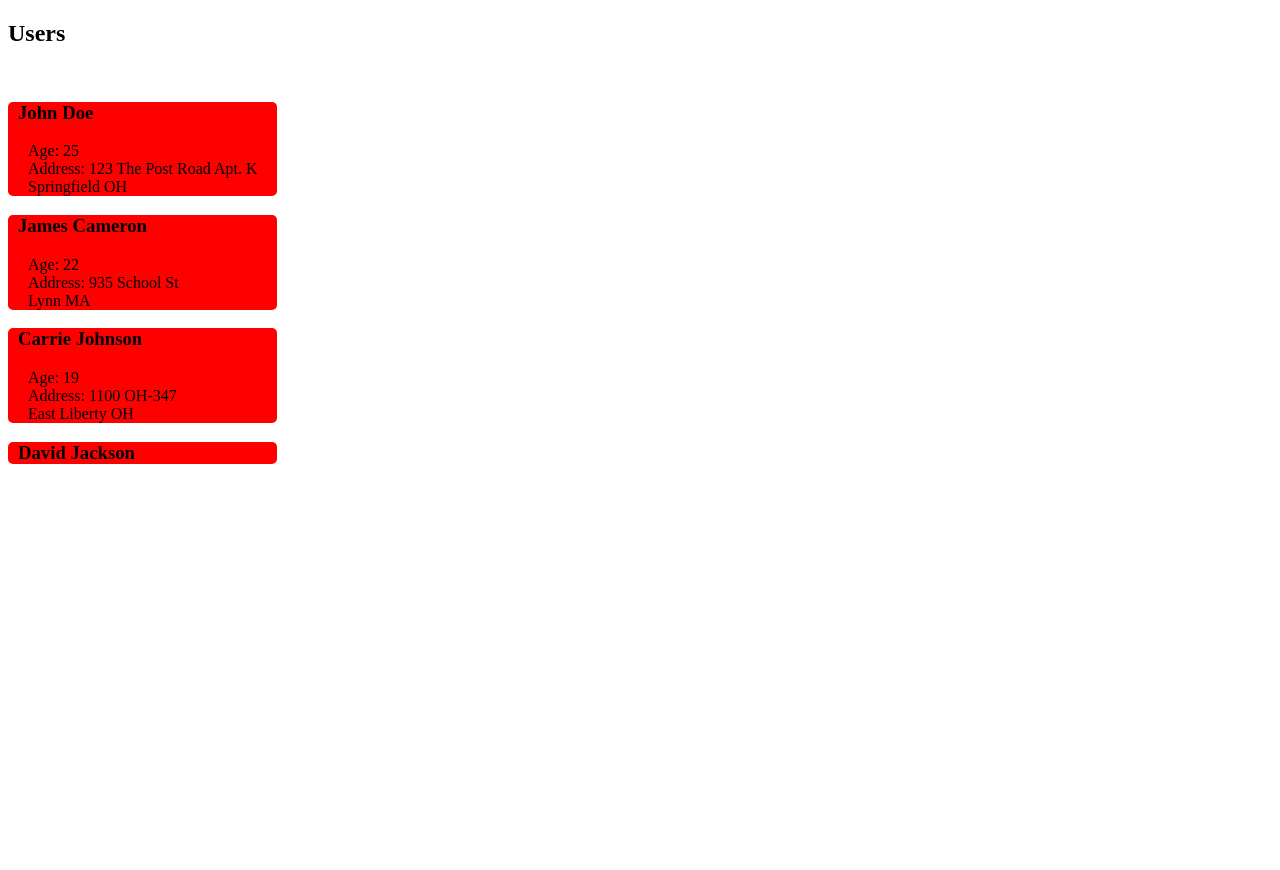
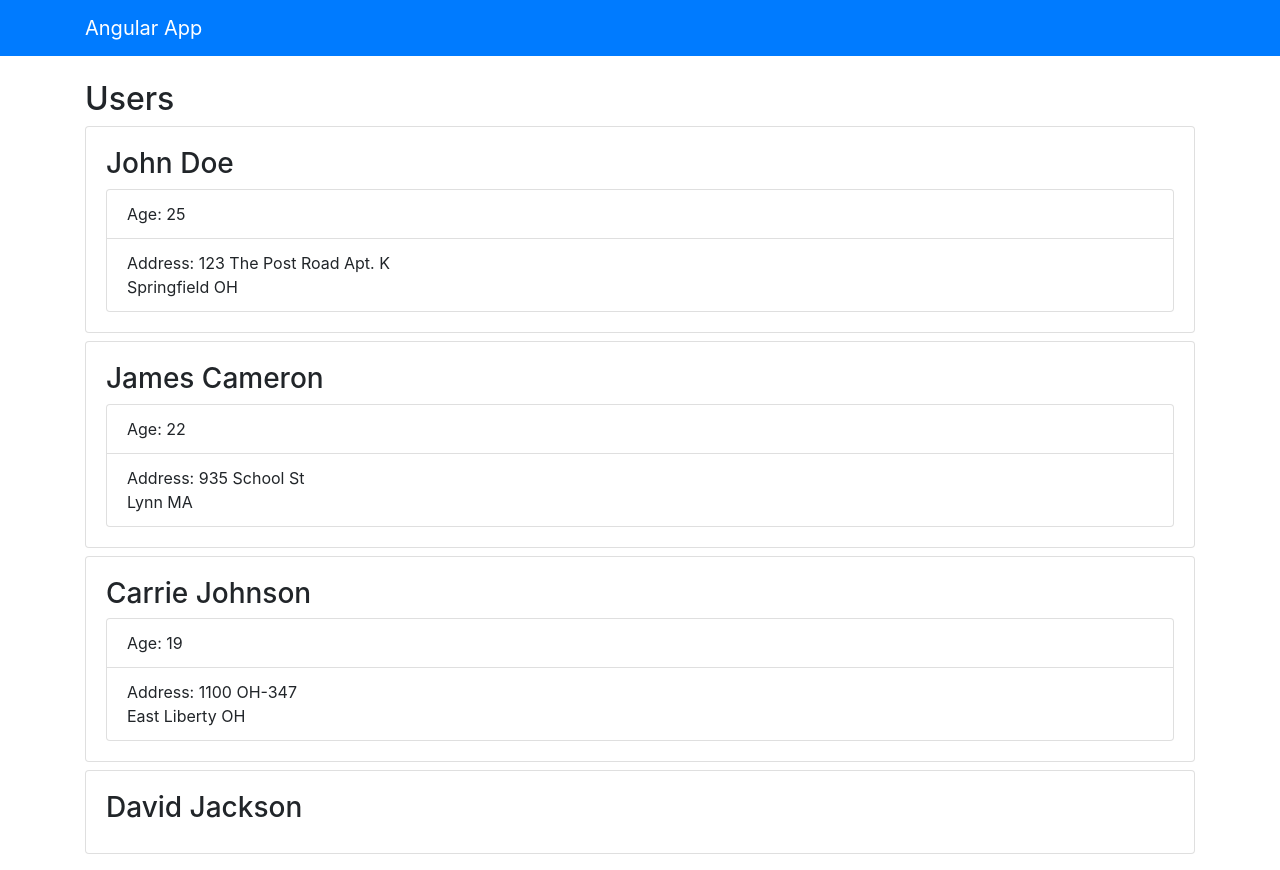
Before and after one commit to stephenKise/ng-class, an Angular app: page / in a window 1280 px wide. Before the commit the page ends 800 px from the top, so only its background shows below. Built offline with nearby package versions, Linux system fonts and the light colour scheme.

Commit message:
Add Bootstrap to the app

```diff
--- a/angular.json
+++ b/angular.json
@@ -23,9 +23,14 @@
               "src/assets"
             ],
             "styles": [
-              "src/styles.css"
+              "src/styles.css",
+              "./node_modules/bootstrap/dist/css/bootstrap.css"
             ],
-            "scripts": []
+            "scripts": [
+              "./node_modules/jquery/dist/jquery.js",
+              "./node_modules/popper.js/dist/umd/popper.js",
+              "./node_modules/bootstrap/dist/js/bootstrap.js"
+            ]
           },
           "configurations": {
             "production": {
@@ -72,9 +77,14 @@
             "tsConfig": "src/tsconfig.spec.json",
             "karmaConfig": "src/karma.conf.js",
             "styles": [
-              "src/styles.css"
+              "src/styles.css",
+              "./node_modules/bootstrap/dist/css/bootstrap.css"
             ],
-            "scripts": [],
+            "scripts": [
+              "./node_modules/jquery/dist/jquery.js",
+              "./node_modules/popper.js/dist/umd/popper.js",
+              "./node_modules/bootstrap/dist/js/bootstrap.js"
+            ],
             "assets": [
               "src/favicon.ico",
               "src/assets"
--- a/src/app/app.component.html
+++ b/src/app/app.component.html
@@ -1 +1,4 @@
-<app-users></app-users>
+<app-navbar></app-navbar>
+<div class="container">
+    <app-users></app-users>
+</div>
--- a/src/app/app.module.ts
+++ b/src/app/app.module.ts
@@ -2,8 +2,9 @@
 import { NgModule } from '@angular/core'
 
 import { AppComponent } from './app.component'
-import { UserComponent } from './components/user/user.component';
+import { UserComponent } from './components/user/user.component'
 import { UsersComponent } from './components/users/users.component'
+import { NavbarComponent } from './components/navbar/navbar.component'
 
 
 @NgModule({
@@ -11,6 +12,7 @@
     AppComponent,
     UserComponent,
     UsersComponent,
+    NavbarComponent,
   ],
   imports: [
     BrowserModule
--- /dev/null
+++ b/src/app/components/navbar/navbar.component.html
@@ -0,0 +1,5 @@
+<nav class="navbar navbar-dark bg-primary mb-4">
+  <div class="container">
+    <a href="#" class="navbar-brand">Angular App</a>
+  </div>
+</nav>
--- /dev/null
+++ b/src/app/components/navbar/navbar.component.ts
@@ -0,0 +1,15 @@
+import { Component, OnInit } from '@angular/core';
+
+@Component({
+  selector: 'app-navbar',
+  templateUrl: './navbar.component.html',
+  styleUrls: ['./navbar.component.css']
+})
+export class NavbarComponent implements OnInit {
+
+  constructor() { }
+
+  ngOnInit() {
+  }
+
+}
--- a/src/app/components/users/users.component.html
+++ b/src/app/components/users/users.component.html
@@ -1,15 +1,15 @@
-<div class="Users">
+<div>
   <h2>Users</h2>
-  <ul *ngIf="loaded && users?.length > 0; else noUsers">
-    <li *ngFor="let user of users">
+  <ul class="list-unstyled" *ngIf="loaded && users?.length > 0; else noUsers">
+    <li class="card card-body mb-2" *ngFor="let user of users">
       <h3>
         {{user.firstName}} {{user.lastName}}
       </h3>
-      <ul *ngIf="showExtended && user.age && user.address">
-        <li>
+      <ul class="list-group" *ngIf="showExtended && user.age && user.address">
+        <li class="list-group-item">
           Age: {{user.age}}
         </li>
-        <li>
+        <li class="list-group-item">
           Address: {{user.address.street}} <br/>
           {{user.address.city}} {{user.address.state}}
         </li>
```
Also changed, not shown: src/app/components/navbar/navbar.component.css (added).
